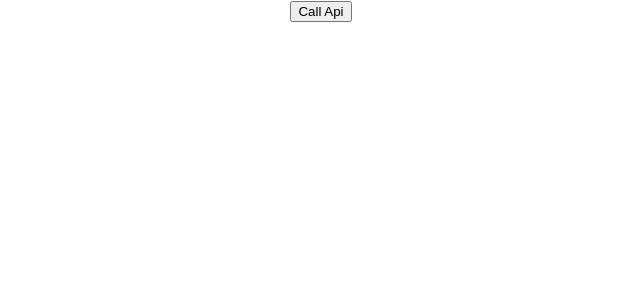
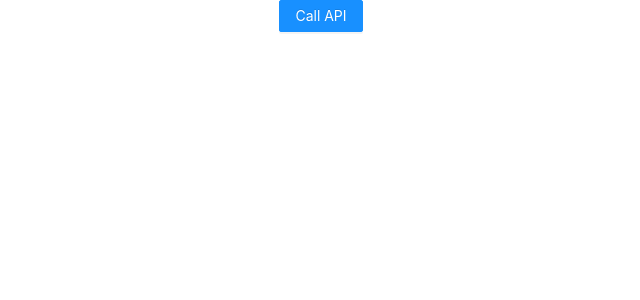
Before and after one commit to rutamentary/recipe-app, a React (Create React App) app: page / in a window 1280 px wide. Shown: the top 300 px of the page, without its empty margins (319-959 px from the left). Built offline with nearby package versions, Linux system fonts and the light colour scheme.

Commit message:
integrated antd

```diff
--- a/src/App.css
+++ b/src/App.css
@@ -1,3 +1,5 @@
+@import '~antd/dist/antd.css';
+
 .App {
   text-align: center;
 }
--- a/src/App.tsx
+++ b/src/App.tsx
@@ -1,22 +1,32 @@
-import {useState} from 'react';
+import React, {useState, FC} from 'react';
 import './App.css';
+import { Button } from 'antd';
+import { useForm } from "react-hook-form";
 
 const apiCall = async function () {
     return 'foo';
 }
 
-function App() {
+const App: FC = () => {
   const [recipe, setRecipe] = useState('');
   return (
     <div className="App">
-      <button onClick={async function () {
+      <Button
+        type="primary"
+        onClick={async function () {
           const text = await apiCall();
           setRecipe(text);
-      }}>Call Api</button>
-
+        }}
+      >Call API
+      </Button>
         <p>{recipe}</p>
     </div>
   );
 }
+export default App;
 
-export default App;
+//apiKey=04200ff3a93c4098be792a5e56cad4ef
+
+//https://api.spoonacular.com/recipes/findByIngredients
+//?apiKey=04200ff3a93c4098be792a5e56cad4ef
+//&ingredients="ground beef"
```
Also changed, not shown: package.json (+6 -1 lines), 1 other file (tests, documents, lock files or other folders).
